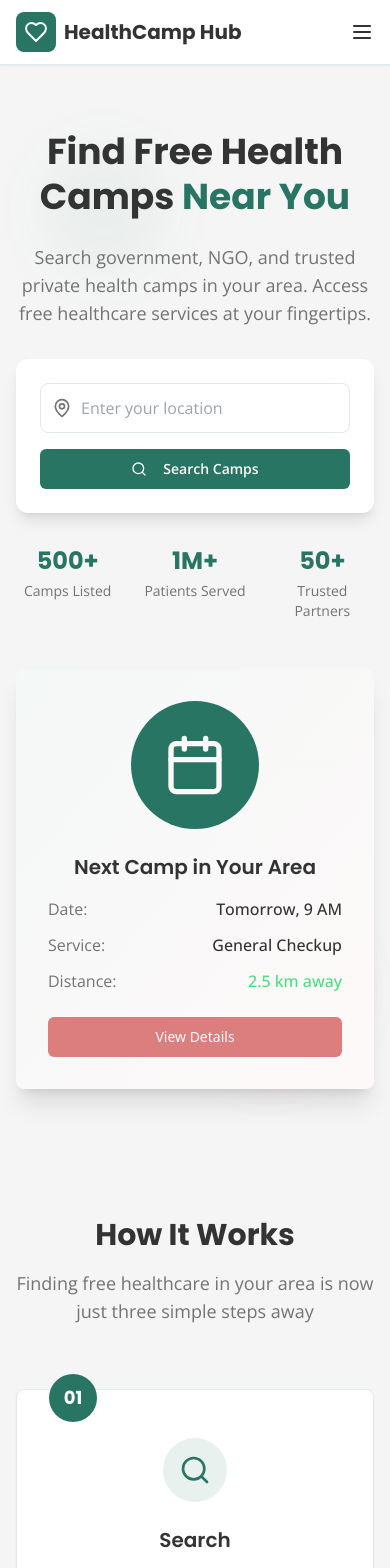
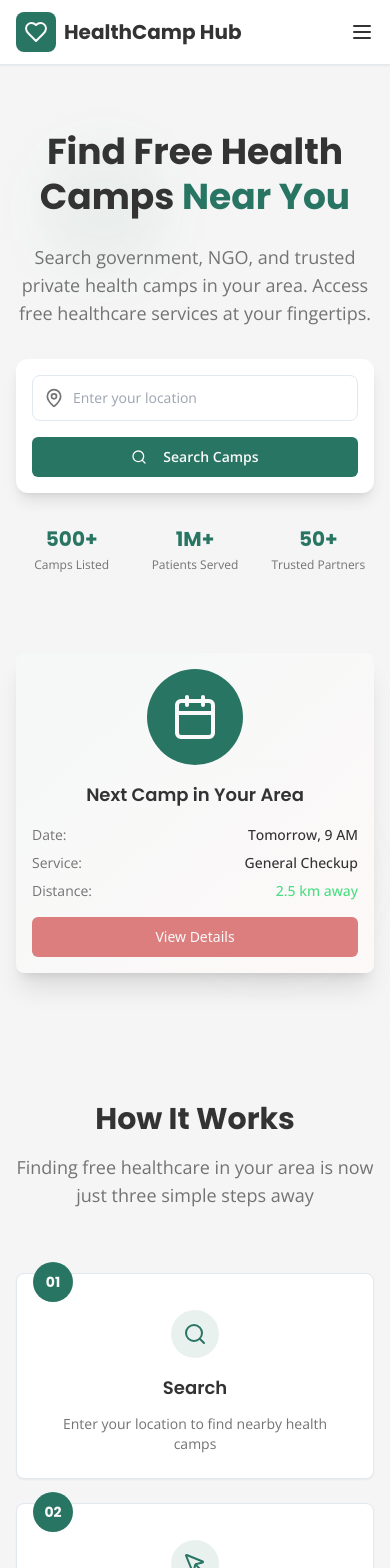
Before and after one commit to 5656ANUJ/health-camp-hub, a React (Vite) app: page / in a window 390 px wide. Shown: the top 1568 px of the page. Built offline with nearby package versions, Linux system fonts and the light colour scheme.

Commit message:
Fix: Make components mobile responsive
Ensures that all components are displayed correctly on mobile devices by implementing responsive design principles. This includes adjusting layouts, element sizes, and spacing for smaller screens.

```diff
--- a/src/components/CampListings.tsx
+++ b/src/components/CampListings.tsx
@@ -33,10 +33,10 @@ const CampListings = () => {
           </p>
         </div>
 
-        <div className="grid lg:grid-cols-3 gap-8">
+        <div className="grid sm:grid-cols-2 lg:grid-cols-3 gap-6 lg:gap-8">
           {displayCamps.map((camp) => (
             <Card key={camp.id} className="overflow-hidden hover:shadow-xl transition-all duration-300 hover:-translate-y-1">
-              <div className="p-6">
+              <div className="p-4 sm:p-6">
                 {/* Header */}
                 <div className="flex items-start justify-between mb-4">
                   <div className="flex-1">
@@ -47,10 +47,10 @@ const CampListings = () => {
                       by {camp.organizer}
                     </p>
                   </div>
-                  <div className="flex flex-col gap-2">
+                  <div className="flex flex-col sm:flex-row lg:flex-col gap-2">
                     {getOrganizerBadge(camp.type)}
                     {camp.verified && (
-                      <Badge className="bg-healthcare-success/10 text-healthcare-success border-healthcare-success/20">
+                      <Badge className="bg-healthcare-success/10 text-healthcare-success border-healthcare-success/20 text-xs">
                         <Shield className="w-3 h-3 mr-1" />
                         Verified
                       </Badge>
--- a/src/components/HeroSection.tsx
+++ b/src/components/HeroSection.tsx
@@ -25,19 +25,19 @@ const HeroSection = () => {
             </p>
 
             {/* Search Bar */}
-            <div className="bg-card rounded-xl shadow-lg p-6 mb-8">
-              <div className="flex flex-col sm:flex-row gap-4">
-                <div className="flex-1 relative">
+            <div className="bg-card rounded-xl shadow-lg p-4 sm:p-6 mb-8">
+              <div className="flex flex-col gap-4">
+                <div className="relative">
                   <MapPin className="absolute left-3 top-1/2 transform -translate-y-1/2 w-5 h-5 text-muted-foreground" />
                   <input
                     type="text"
                     placeholder="Enter your location"
-                    className="w-full pl-10 pr-4 py-3 border border-input rounded-lg focus:outline-none focus:ring-2 focus:ring-primary font-open-sans"
+                    className="w-full pl-10 pr-4 py-3 border border-input rounded-lg focus:outline-none focus:ring-2 focus:ring-primary font-open-sans text-sm sm:text-base"
                   />
                 </div>
-                <Button className="bg-primary hover:bg-primary/90 px-8 py-3 font-open-sans font-semibold" asChild>
+                <Button className="bg-primary hover:bg-primary/90 px-6 sm:px-8 py-3 font-open-sans font-semibold w-full sm:w-auto" asChild>
                   <a href="/find-camps">
-                    <Search className="w-5 h-5 mr-2" />
+                    <Search className="w-4 h-4 sm:w-5 sm:h-5 mr-2" />
                     Search Camps
                   </a>
                 </Button>
@@ -45,47 +45,47 @@ const HeroSection = () => {
             </div>
 
             {/* Stats */}
-            <div className="grid grid-cols-3 gap-6">
+            <div className="grid grid-cols-3 gap-3 sm:gap-6">
               <div className="text-center">
-                <div className="font-poppins font-bold text-2xl lg:text-3xl text-primary mb-1">500+</div>
-                <div className="font-open-sans text-sm text-muted-foreground">Camps Listed</div>
+                <div className="font-poppins font-bold text-xl sm:text-2xl lg:text-3xl text-primary mb-1">500+</div>
+                <div className="font-open-sans text-xs sm:text-sm text-muted-foreground">Camps Listed</div>
               </div>
               <div className="text-center">
-                <div className="font-poppins font-bold text-2xl lg:text-3xl text-primary mb-1">1M+</div>
-                <div className="font-open-sans text-sm text-muted-foreground">Patients Served</div>
+                <div className="font-poppins font-bold text-xl sm:text-2xl lg:text-3xl text-primary mb-1">1M+</div>
+                <div className="font-open-sans text-xs sm:text-sm text-muted-foreground">Patients Served</div>
               </div>
               <div className="text-center">
-                <div className="font-poppins font-bold text-2xl lg:text-3xl text-primary mb-1">50+</div>
-                <div className="font-open-sans text-sm text-muted-foreground">Trusted Partners</div>
+                <div className="font-poppins font-bold text-xl sm:text-2xl lg:text-3xl text-primary mb-1">50+</div>
+                <div className="font-open-sans text-xs sm:text-sm text-muted-foreground">Trusted Partners</div>
               </div>
             </div>
           </div>
 
           {/* Right Content - Hero Image */}
-          <div className="relative">
-            <Card className="p-8 bg-gradient-to-br from-primary/5 to-healthcare-accent/5 border-0 shadow-xl">
+          <div className="relative mt-8 lg:mt-0">
+            <Card className="p-4 sm:p-6 lg:p-8 bg-gradient-to-br from-primary/5 to-healthcare-accent/5 border-0 shadow-xl">
               <div className="text-center">
-                <div className="w-32 h-32 bg-primary rounded-full mx-auto mb-6 flex items-center justify-center">
-                  <Calendar className="w-16 h-16 text-primary-foreground" />
+                <div className="w-24 h-24 sm:w-32 sm:h-32 bg-primary rounded-full mx-auto mb-4 sm:mb-6 flex items-center justify-center">
+                  <Calendar className="w-12 h-12 sm:w-16 sm:h-16 text-primary-foreground" />
                 </div>
-                <h3 className="font-poppins font-semibold text-xl text-foreground mb-4">
+                <h3 className="font-poppins font-semibold text-lg sm:text-xl text-foreground mb-4">
                   Next Camp in Your Area
                 </h3>
-                <div className="space-y-3 text-left">
+                <div className="space-y-2 sm:space-y-3 text-left">
                   <div className="flex justify-between">
-                    <span className="font-open-sans text-muted-foreground">Date:</span>
-                    <span className="font-open-sans font-medium">Tomorrow, 9 AM</span>
+                    <span className="font-open-sans text-sm text-muted-foreground">Date:</span>
+                    <span className="font-open-sans text-sm font-medium">Tomorrow, 9 AM</span>
                   </div>
                   <div className="flex justify-between">
-                    <span className="font-open-sans text-muted-foreground">Service:</span>
-                    <span className="font-open-sans font-medium">General Checkup</span>
+                    <span className="font-open-sans text-sm text-muted-foreground">Service:</span>
+                    <span className="font-open-sans text-sm font-medium">General Checkup</span>
                   </div>
                   <div className="flex justify-between">
-                    <span className="font-open-sans text-muted-foreground">Distance:</span>
-                    <span className="font-open-sans font-medium text-healthcare-success">2.5 km away</span>
+                    <span className="font-open-sans text-sm text-muted-foreground">Distance:</span>
+                    <span className="font-open-sans text-sm font-medium text-healthcare-success">2.5 km away</span>
                   </div>
                 </div>
-                <Button className="w-full mt-6 bg-healthcare-accent hover:bg-healthcare-accent/90">
+                <Button className="w-full mt-4 sm:mt-6 bg-healthcare-accent hover:bg-healthcare-accent/90 text-sm sm:text-base">
                   View Details
                 </Button>
               </div>
--- a/src/components/WorkingProcess.tsx
+++ b/src/components/WorkingProcess.tsx
@@ -35,26 +35,26 @@ const WorkingProcess = () => {
           </p>
         </div>
 
-        <div className="grid md:grid-cols-3 gap-8">
+        <div className="grid sm:grid-cols-2 md:grid-cols-3 gap-6 lg:gap-8">
           {steps.map((step, index) => {
             const IconComponent = step.icon;
             return (
-              <Card key={index} className="relative p-8 text-center hover:shadow-lg transition-shadow duration-300">
+              <Card key={index} className="relative p-6 sm:p-8 text-center hover:shadow-lg transition-shadow duration-300">
                 {/* Step Number */}
-                <div className="absolute -top-4 left-8 bg-primary text-primary-foreground w-12 h-12 rounded-full flex items-center justify-center font-poppins font-bold text-lg">
+                <div className="absolute -top-3 sm:-top-4 left-4 sm:left-8 bg-primary text-primary-foreground w-10 h-10 sm:w-12 sm:h-12 rounded-full flex items-center justify-center font-poppins font-bold text-sm sm:text-lg">
                   {step.step}
                 </div>
 
                 {/* Icon */}
-                <div className="w-16 h-16 bg-primary/10 rounded-full mx-auto mb-6 flex items-center justify-center mt-4">
-                  <IconComponent className="w-8 h-8 text-primary" />
+                <div className="w-12 h-12 sm:w-16 sm:h-16 bg-primary/10 rounded-full mx-auto mb-4 sm:mb-6 flex items-center justify-center mt-3 sm:mt-4">
+                  <IconComponent className="w-6 h-6 sm:w-8 sm:h-8 text-primary" />
                 </div>
 
                 {/* Content */}
-                <h3 className="font-poppins font-semibold text-xl text-foreground mb-4">
+                <h3 className="font-poppins font-semibold text-lg sm:text-xl text-foreground mb-3 sm:mb-4">
                   {step.title}
                 </h3>
-                <p className="font-open-sans text-muted-foreground">
+                <p className="font-open-sans text-sm sm:text-base text-muted-foreground">
                   {step.description}
                 </p>
 
```
